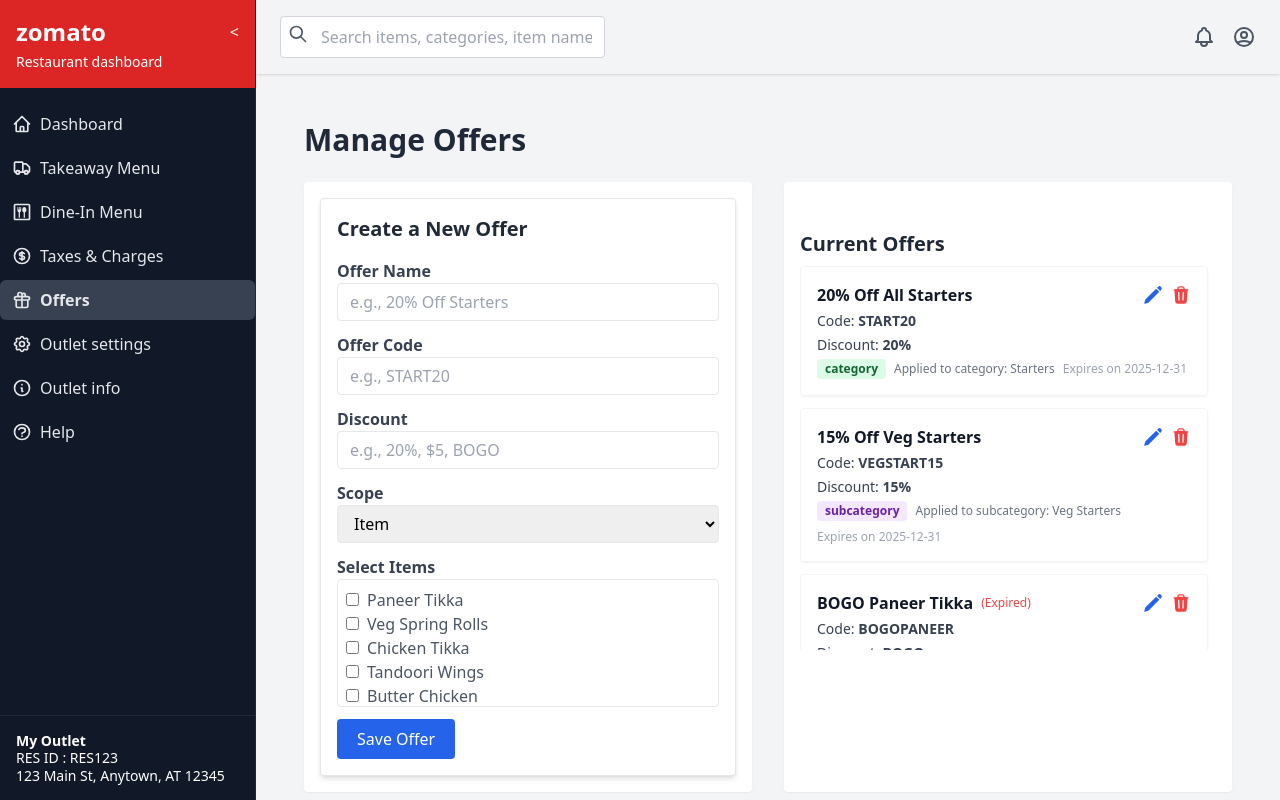
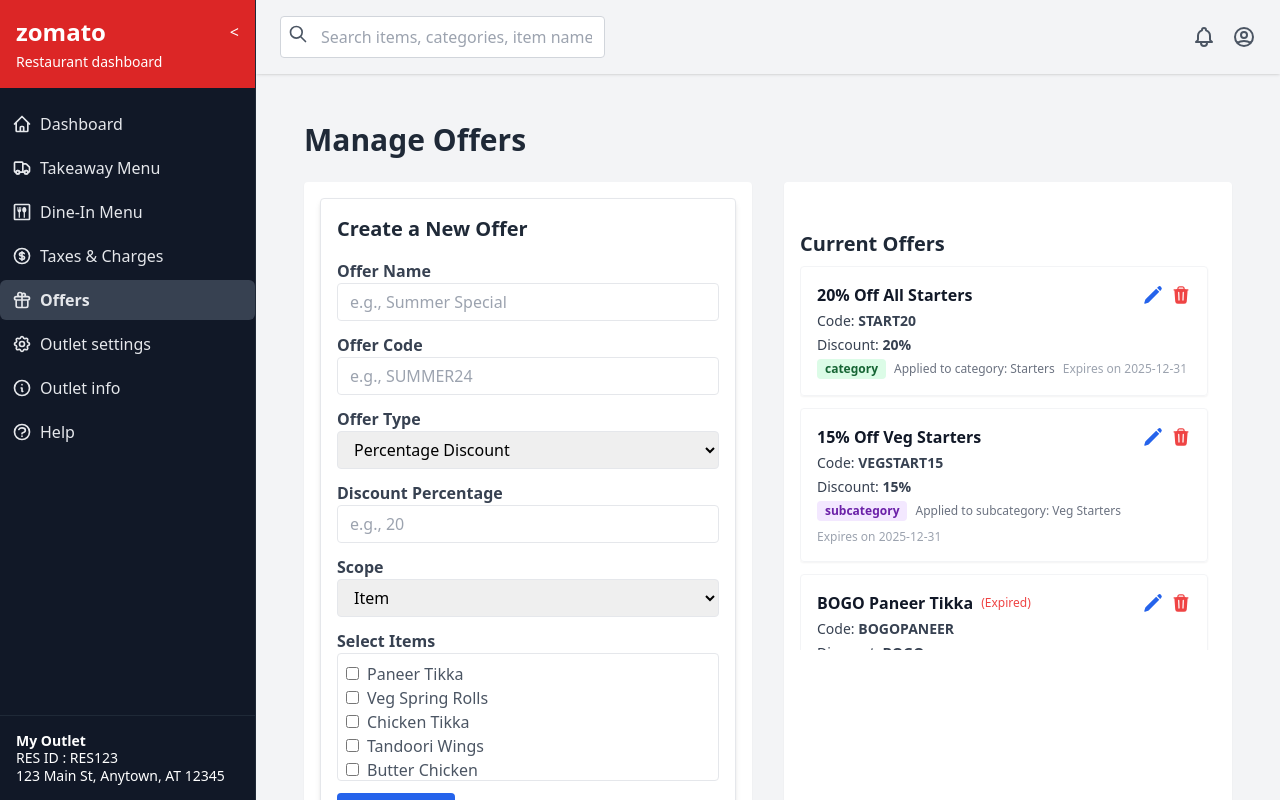
Before and after one commit to OmSharma167/restaurant-dashboard-at-olcademy, a React (Vite) app: page /offers in a window 1280 px wide. Built offline with nearby package versions, Linux system fonts and the light colour scheme.

Commit message:
Refactor CreateOfferForm and TaxAndCharges components to use Tailwind CSS and React Icons

```diff
--- a/src/components/Offers/CreateOfferForm.jsx
+++ b/src/components/Offers/CreateOfferForm.jsx
@@ -1,35 +1,70 @@
 // src/components/Offers/CreateOfferForm.jsx
-import React, { useState } from "react";
+import React, { useState, useEffect } from "react";
 import { motion } from "framer-motion";
 
 function CreateOfferForm({ onSave, categories, subCategories, items }) {
   const [name, setName] = useState("");
   const [code, setCode] = useState("");
-  const [discount, setDiscount] = useState("");
+  const [offerType, setOfferType] = useState("percentage");
+  const [percentage, setPercentage] = useState("");
+  const [fixedAmount, setFixedAmount] = useState("");
+  const [buyX, setBuyX] = useState("");
+  const [getY, setGetY] = useState("");
+  const [bundlePrice, setBundlePrice] = useState("");
   const [scope, setScope] = useState("item");
   const [categoryName, setCategoryName] = useState("");
   const [subCategoryName, setSubCategoryName] = useState("");
   const [selectedItemIds, setSelectedItemIds] = useState([]);
 
+  // Automatically set scope to 'item' for bundle offers
+  useEffect(() => {
+    if (offerType === "bundle") {
+      setScope("item");
+    }
+  }, [offerType]);
+
   const handleSave = () => {
+    // Basic validation
+    if (!name || !code) {
+      alert("Please fill in all required fields.");
+      return;
+    }
+
     const newOffer = {
       id: Date.now().toString(),
       name,
       code,
-      discount,
+      offerType,
       scope,
       categoryName: scope === "category" ? categoryName : null,
       subCategoryName: scope === "subcategory" ? subCategoryName : null,
       itemIds: scope === "item" ? selectedItemIds : [],
       active: true,
       validUntil: "2024-12-31",
+      // Offer-type specific fields
+      ...(offerType === "percentage" && { percentage: parseFloat(percentage) }),
+      ...(offerType === "fixed" && { fixedAmount: parseFloat(fixedAmount) }),
+      ...(offerType === "buyXgetY" && {
+        buyX: parseInt(buyX, 10),
+        getY: parseInt(getY, 10),
+      }),
+      ...(offerType === "bundle" && {
+        bundlePrice: parseFloat(bundlePrice),
+        bundledItems: selectedItemIds,
+      }),
     };
+
     onSave(newOffer);
 
     // Reset form
     setName("");
     setCode("");
-    setDiscount("");
+    setOfferType("percentage");
+    setPercentage("");
+    setFixedAmount("");
+    setBuyX("");
+    setGetY("");
+    setBundlePrice("");
     setScope("item");
     setCategoryName("");
     setSubCategoryName("");
@@ -54,6 +89,7 @@
         Create a New Offer
       </h2>
       <div className="space-y-3">
+        {/* Name and Code Inputs */}
         <div>
           <label className="block font-semibold text-gray-700">
             Offer Name
@@ -62,7 +98,7 @@
             className="border w-full px-3 py-1.5 rounded focus:outline-none focus:border-blue-400"
             value={name}
             onChange={(e) => setName(e.target.value)}
-            placeholder="e.g., 20% Off Starters"
+            placeholder="e.g., Summer Special"
           />
         </div>
 
@@ -74,20 +110,114 @@
             className="border w-full px-3 py-1.5 rounded focus:outline-none focus:border-blue-400"
             value={code}
             onChange={(e) => setCode(e.target.value)}
-            placeholder="e.g., START20"
+            placeholder="e.g., SUMMER24"
           />
         </div>
 
+        {/* Offer Type Dropdown */}
         <div>
-          <label className="block font-semibold text-gray-700">Discount</label>
+          <label className="block font-semibold text-gray-700">
+            Offer Type
+          </label>
+          <select
+            className="border w-full px-3 py-1.5 rounded focus:outline-none focus:border-blue-400"
+            value={offerType}
+            onChange={(e) => setOfferType(e.target.value)}
+          >
+            <option value="percentage">Percentage Discount</option>
+            <option value="fixed">Fixed Discount</option>
+            <option value="bogo">BOGO (Buy One Get One)</option>
+            <option value="buyXgetY">Buy X Get Y Free</option>
+            <option value="bundle">Bundled Offer</option>
+          </select>
+        </div>
+
+        {/* Percentage Discount */}
+        {offerType === "percentage" && (
+          <div>
+            <label className="block font-semibold text-gray-700">
+              Discount Percentage
+            </label>
             <input
+              type="number"
               className="border w-full px-3 py-1.5 rounded focus:outline-none focus:border-blue-400"
-            value={discount}
-            onChange={(e) => setDiscount(e.target.value)}
-            placeholder="e.g., 20%, $5, BOGO"
+              value={percentage}
+              onChange={(e) => setPercentage(e.target.value)}
+              placeholder="e.g., 20"
+              min="0"
+              max="100"
             />
           </div>
+        )}
 
+        {/* Fixed Discount */}
+        {offerType === "fixed" && (
+          <div>
+            <label className="block font-semibold text-gray-700">
+              Fixed Amount ($)
+            </label>
+            <input
+              type="number"
+              className="border w-full px-3 py-1.5 rounded focus:outline-none focus:border-blue-400"
+              value={fixedAmount}
+              onChange={(e) => setFixedAmount(e.target.value)}
+              placeholder="e.g., 5"
+              min="0"
+            />
+          </div>
+        )}
+
+        {/* Buy X Get Y Free */}
+        {offerType === "buyXgetY" && (
+          <div className="space-y-2">
+            <div>
+              <label className="block font-semibold text-gray-700">
+                Buy Quantity (X)
+              </label>
+              <input
+                type="number"
+                className="border w-full px-3 py-1.5 rounded focus:outline-none focus:border-blue-400"
+                value={buyX}
+                onChange={(e) => setBuyX(e.target.value)}
+                placeholder="e.g., 2"
+                min="1"
+              />
+            </div>
+            <div>
+              <label className="block font-semibold text-gray-700">
+                Get Free Quantity (Y)
+              </label>
+              <input
+                type="number"
+                className="border w-full px-3 py-1.5 rounded focus:outline-none focus:border-blue-400"
+                value={getY}
+                onChange={(e) => setGetY(e.target.value)}
+                placeholder="e.g., 1"
+                min="1"
+              />
+            </div>
+          </div>
+        )}
+
+        {/* Bundle Offer */}
+        {offerType === "bundle" && (
+          <div>
+            <label className="block font-semibold text-gray-700">
+              Bundle Price ($)
+            </label>
+            <input
+              type="number"
+              className="border w-full px-3 py-1.5 rounded focus:outline-none focus:border-blue-400"
+              value={bundlePrice}
+              onChange={(e) => setBundlePrice(e.target.value)}
+              placeholder="e.g., 15"
+              min="0"
+            />
+          </div>
+        )}
+
+        {/* Scope Selection (hidden for bundles) */}
+        {offerType !== "bundle" && (
           <div>
             <label className="block font-semibold text-gray-700">Scope</label>
             <select
@@ -100,7 +230,9 @@
               <option value="category">Category</option>
             </select>
           </div>
+        )}
 
+        {/* Category/Subcategory/Item Selection */}
         {scope === "category" && (
           <div>
             <label className="block font-semibold text-gray-700">
@@ -141,10 +273,12 @@
           </div>
         )}
 
-        {scope === "item" && (
+        {(scope === "item" || offerType === "bundle") && (
           <div>
             <label className="block font-semibold text-gray-700">
-              Select Items
+              {offerType === "bundle"
+                ? "Select Items for Bundle"
+                : "Select Items"}
             </label>
             <div className="max-h-32 overflow-auto border p-2 rounded">
               {items.map((itm) => (
--- a/src/components/TaxesAndCharges/TaxAndCharges.jsx
+++ b/src/components/TaxesAndCharges/TaxAndCharges.jsx
@@ -7,7 +7,7 @@
   const [activeTab, setActiveTab] = useState('taxes');
 
   return (
-    <div className="container mx-auto p-4">
+    <div className="container mx-auto p-2">
       <div className="grid grid-cols-2 gap-2 rounded-lg mb-4">
         <button
           className={`p-3 text-base font-medium rounded-md ${activeTab === 'taxes' ? 'bg-red-500 text-white' : 'bg-gray-200'}`}
```
Lines whose indentation alone changed are shown as unchanged.
